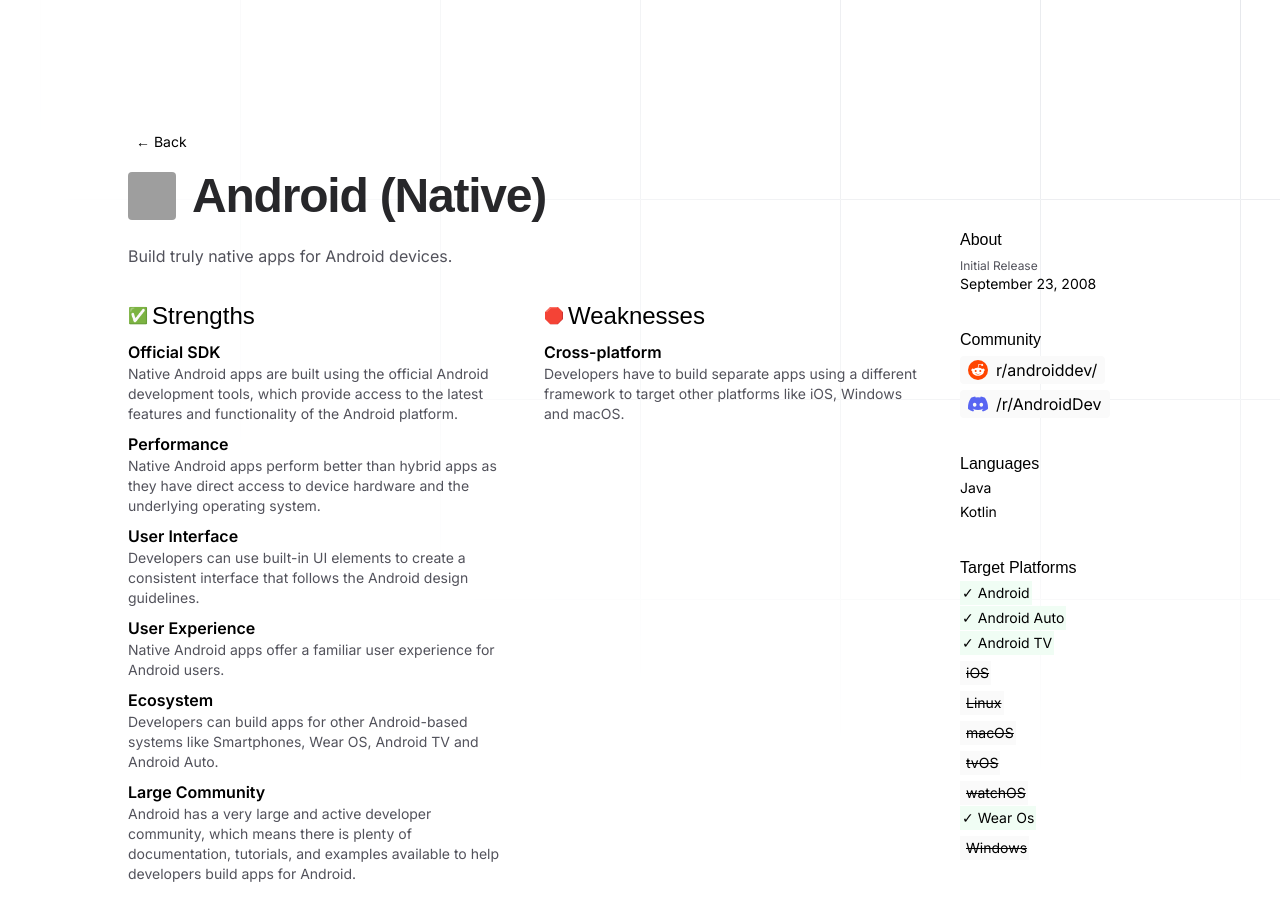
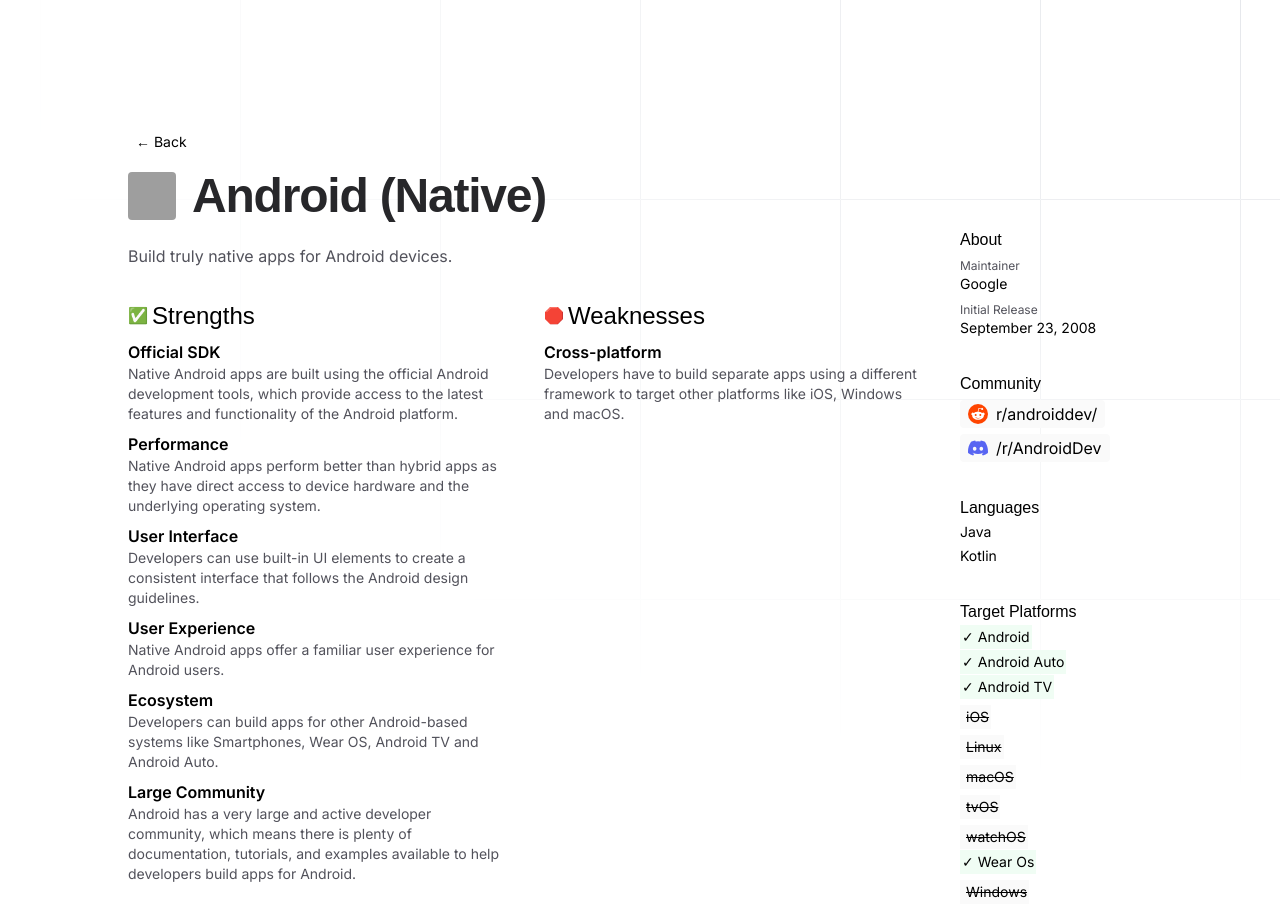
Before and after one commit to aptabase/buildwith.app, a Next.js app: page /android in a window 1280 px wide. Built offline with nearby package versions, Linux system fonts and the light colour scheme; grey boxes are pictures that could not be loaded; a web font is replaced by a local one.

Commit message:
add maintainer

```diff
--- a/lib/frameworks/android.ts
+++ b/lib/frameworks/android.ts
@@ -3,6 +3,7 @@
 export const android: Framework = {
   slug: "android",
   name: "Android (Native)",
+  maintainer: "Google",
   description: "Build truly native apps for Android devices.",
   pros: [
     {
--- a/lib/frameworks/apple.ts
+++ b/lib/frameworks/apple.ts
@@ -3,6 +3,7 @@
 export const apple: Framework = {
   slug: "apple",
   name: "Apple (Native)",
+  maintainer: "Apple",
   description: "Build truly native apps for Apple devices using Swift.",
   pros: [
     {
--- a/lib/frameworks/capacitor.ts
+++ b/lib/frameworks/capacitor.ts
@@ -3,6 +3,7 @@
 export const capacitor: Framework = {
   slug: "capacitor",
   name: "Capacitor",
+  maintainer: "Ionic",
   description: "Build mobile applications using JavaScript, HTML and CSS.",
   pros: [
     {
--- a/lib/frameworks/dotnetmaui.ts
+++ b/lib/frameworks/dotnetmaui.ts
@@ -3,6 +3,7 @@
 export const dotnetmaui: Framework = {
   slug: "dotnetmaui",
   name: ".NET MAUI",
+  maintainer: "Microsoft",
   description:
     "Cross-platform .NET framework for building native mobile and desktop applications.",
   pros: [
--- a/lib/frameworks/electron.ts
+++ b/lib/frameworks/electron.ts
@@ -3,6 +3,7 @@
 export const electron: Framework = {
   slug: "electron",
   name: "Electron",
+  maintainer: "OpenJS Foundation",
   description: "Build desktop applications using JavaScript, HTML, and CSS.",
   pros: [
     {
--- a/lib/frameworks/flutter.ts
+++ b/lib/frameworks/flutter.ts
@@ -3,6 +3,7 @@
 export const flutter: Framework = {
   slug: "flutter",
   name: "Flutter",
+  maintainer: "Google",
   description:
     "Build beautiful, natively compiled applications for mobile, web, and desktop from a single codebase.",
   pros: [
--- a/lib/frameworks/index.ts
+++ b/lib/frameworks/index.ts
@@ -11,6 +11,7 @@
 export type Framework = {
   slug: string;
   name: string;
+  maintainer: string;
   description: string;
   releases: {
     first: string;
--- a/lib/frameworks/nativescript.ts
+++ b/lib/frameworks/nativescript.ts
@@ -3,6 +3,7 @@
 export const nativescript: Framework = {
   slug: "nativescript",
   name: "Native Script",
+  maintainer: "OpenJS Foundation",
   description: "Build truly native apps with JavaScript.",
   pros: [
     {
--- a/lib/frameworks/reactnative.ts
+++ b/lib/frameworks/reactnative.ts
@@ -3,6 +3,7 @@
 export const reactnative: Framework = {
   slug: "reactnative",
   name: "React Native",
+  maintainer: "Facebook",
   description:
     "Build native mobile applications by compiling JavaScript code to native Android/iOS.",
   pros: [
--- a/lib/frameworks/tauri.ts
+++ b/lib/frameworks/tauri.ts
@@ -3,6 +3,7 @@
 export const tauri: Framework = {
   slug: "tauri",
   name: "Tauri",
+  maintainer: "Tauri Foundation",
   description:
     "Build optimized, secure, and frontend-independent desktop and mobile applications using Web Technologies.",
   pros: [
--- a/src/app/[slug]/InfoPanel.tsx
+++ b/src/app/[slug]/InfoPanel.tsx
@@ -10,6 +10,10 @@
     <div className="flex flex-col space-y-8">
       <ul className="mt-2 flex flex-col space-y-1 min-w-[12rem]">
         <h3>About</h3>
+        <li className="py-0.5 text-sm">
+          <p className="text-xs text-zinc-600">Maintainer</p>
+          {props.framework.maintainer}
+        </li>
         <li className="py-0.5 text-sm">
           <p className="text-xs text-zinc-600">Initial Release</p>
           {props.framework.releases.first}
```
